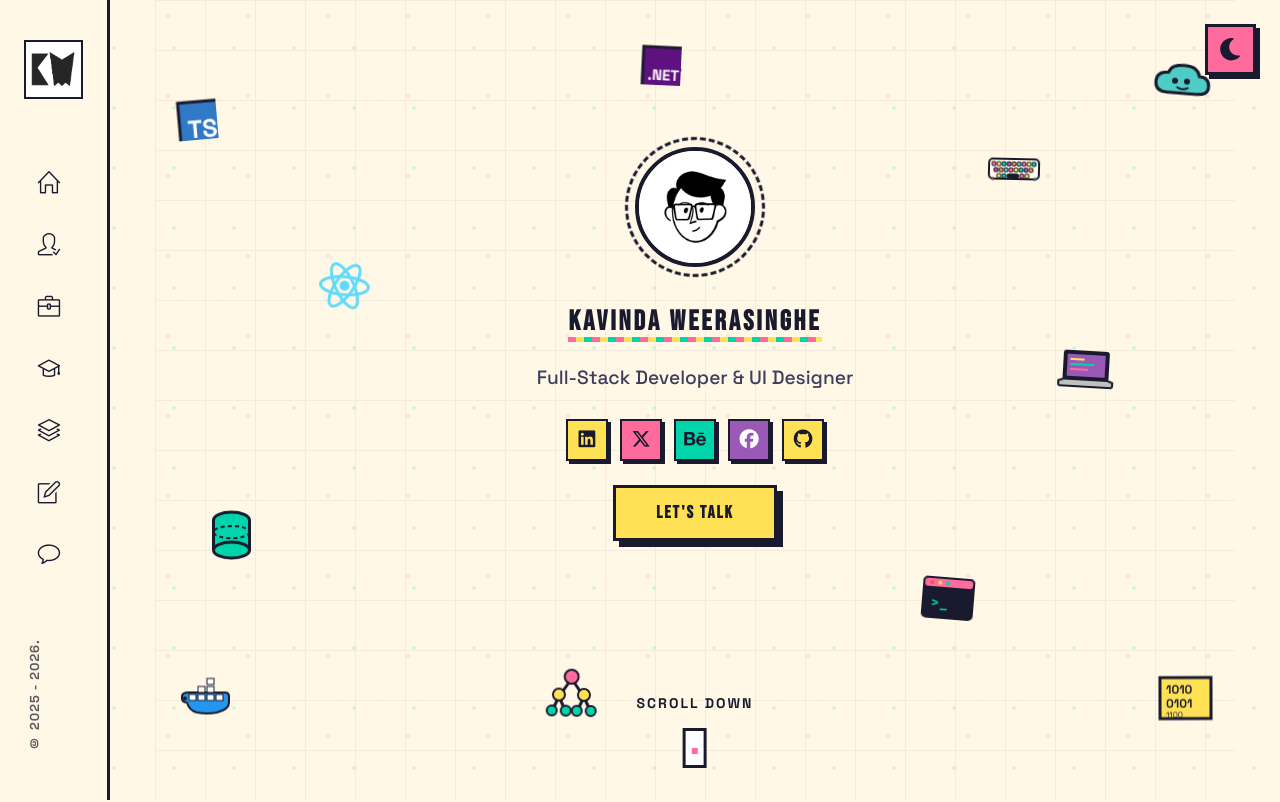
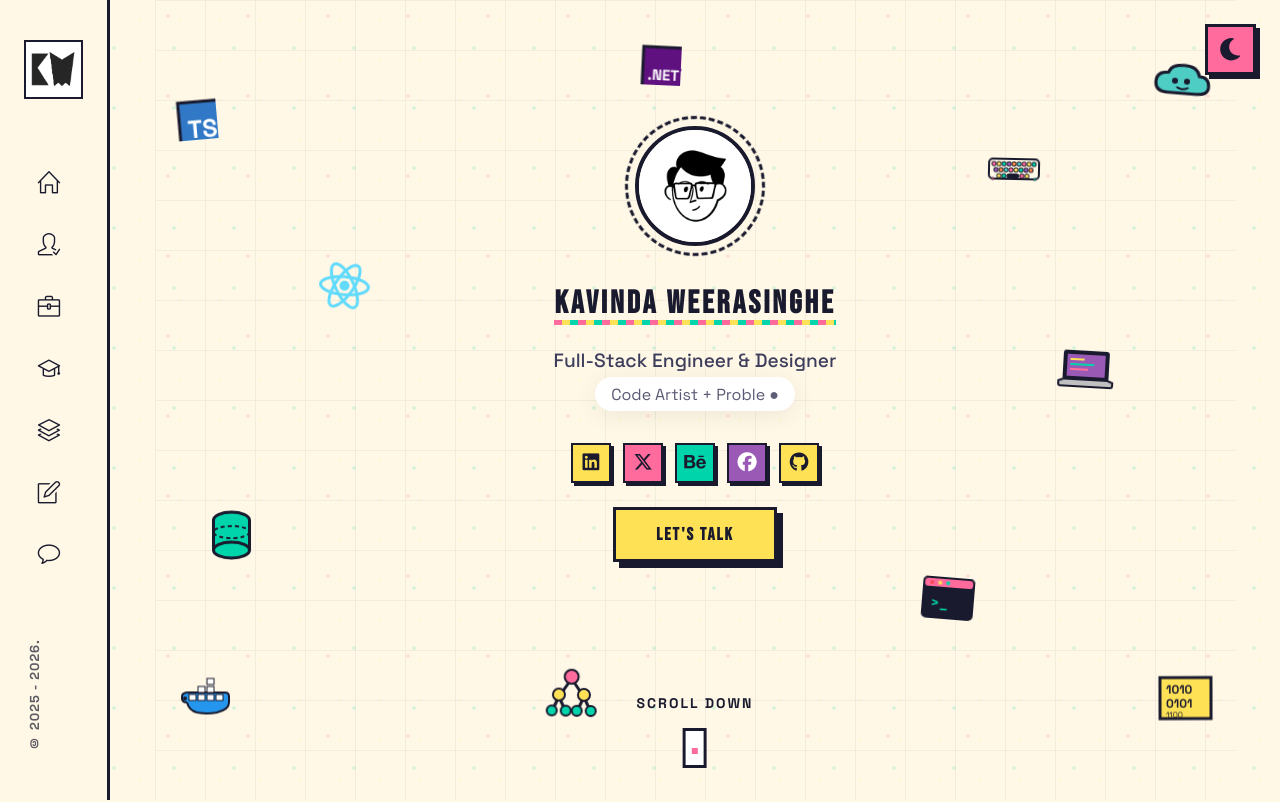
Before and after one commit to foverokavindz/fovero-folio, a React (Vite) app: page / in a window 1280 px wide. Shown: the top 802 px of the page. Built offline with nearby package versions, Linux system fonts and the light colour scheme.

Commit message:
Update about me

```diff
--- a/src/App.jsx
+++ b/src/App.jsx
@@ -1,25 +1,18 @@
-import {
-  Testimonials,
-  Sidebar,
-  Services,
-  Resume,
-  Pricing,
-  Portfolio,
-  Home,
-  Contact,
-  Blog,
-  About,
-  TechStack,
-} from './components';
+import { Testimonials, Sidebar, Services, Resume, Pricing, Portfolio, Home, Contact, Blog, About, TechStack } from './components';
 import './App.css';
 import ThemeToggle from './components/themeToggle/ThemeToggle';
+import ClickSpark from './animations/ClickSpark';
+import { useTheme } from './context/theme';
 
 function App() {
+	const { isDarkMode } = useTheme();
 	return (
 		<>
 			<ThemeToggle />
 			<Sidebar />
 			<main className="main">
+				<ClickSpark sparkColor={isDarkMode ? '#FF4757' : '#1A1A2E'} sparkSize={20} sparkRadius={70} sparkCount={10} duration={800} extraScale={1.2}>
+					<>
 						<Home />
 						<About />
 						<Services />
@@ -30,6 +23,8 @@ function App() {
 						<Blog />
 						<Testimonials />
 						<Contact />
+					</>
+				</ClickSpark>
 			</main>
 		</>
 	);
--- /dev/null
+++ b/src/animations/ClickSpark.jsx
@@ -0,0 +1,161 @@
+import { useRef, useEffect, useCallback } from 'react';
+
+const ClickSpark = ({
+  sparkColor = '#fff',
+  sparkSize = 10,
+  sparkRadius = 15,
+  sparkCount = 8,
+  duration = 400,
+  easing = 'ease-out',
+  extraScale = 1.0,
+  children
+}) => {
+  const canvasRef = useRef(null);
+  const sparksRef = useRef([]);
+  const startTimeRef = useRef(null);
+
+  useEffect(() => {
+    const canvas = canvasRef.current;
+    if (!canvas) return;
+
+    const parent = canvas.parentElement;
+    if (!parent) return;
+
+    let resizeTimeout;
+
+    const resizeCanvas = () => {
+      const { width, height } = parent.getBoundingClientRect();
+      if (canvas.width !== width || canvas.height !== height) {
+        canvas.width = width;
+        canvas.height = height;
+      }
+    };
+
+    const handleResize = () => {
+      clearTimeout(resizeTimeout);
+      resizeTimeout = setTimeout(resizeCanvas, 100);
+    };
+
+    const ro = new ResizeObserver(handleResize);
+    ro.observe(parent);
+
+    resizeCanvas();
+
+    return () => {
+      ro.disconnect();
+      clearTimeout(resizeTimeout);
+    };
+  }, []);
+
+  const easeFunc = useCallback(
+    t => {
+      switch (easing) {
+        case 'linear':
+          return t;
+        case 'ease-in':
+          return t * t;
+        case 'ease-in-out':
+          return t < 0.5 ? 2 * t * t : -1 + (4 - 2 * t) * t;
+        default:
+          return t * (2 - t);
+      }
+    },
+    [easing]
+  );
+
+  useEffect(() => {
+    const canvas = canvasRef.current;
+    if (!canvas) return;
+    const ctx = canvas.getContext('2d');
+
+    let animationId;
+
+    const draw = timestamp => {
+      if (!startTimeRef.current) {
+        startTimeRef.current = timestamp;
+      }
+      ctx.clearRect(0, 0, canvas.width, canvas.height);
+
+      sparksRef.current = sparksRef.current.filter(spark => {
+        const elapsed = timestamp - spark.startTime;
+        if (elapsed >= duration) {
+          return false;
+        }
+
+        const progress = elapsed / duration;
+        const eased = easeFunc(progress);
+
+        const distance = eased * sparkRadius * extraScale;
+        const lineLength = sparkSize * (1 - eased);
+
+        const x1 = spark.x + distance * Math.cos(spark.angle);
+        const y1 = spark.y + distance * Math.sin(spark.angle);
+        const x2 = spark.x + (distance + lineLength) * Math.cos(spark.angle);
+        const y2 = spark.y + (distance + lineLength) * Math.sin(spark.angle);
+
+        ctx.strokeStyle = sparkColor;
+        ctx.lineWidth = 2;
+        ctx.beginPath();
+        ctx.moveTo(x1, y1);
+        ctx.lineTo(x2, y2);
+        ctx.stroke();
+
+        return true;
+      });
+
+      animationId = requestAnimationFrame(draw);
+    };
+
+    animationId = requestAnimationFrame(draw);
+
+    return () => {
+      cancelAnimationFrame(animationId);
+    };
+  }, [sparkColor, sparkSize, sparkRadius, sparkCount, duration, easeFunc, extraScale]);
+
+  const handleClick = e => {
+    const canvas = canvasRef.current;
+    if (!canvas) return;
+    const rect = canvas.getBoundingClientRect();
+    const x = e.clientX - rect.left;
+    const y = e.clientY - rect.top;
+
+    const now = performance.now();
+    const newSparks = Array.from({ length: sparkCount }, (_, i) => ({
+      x,
+      y,
+      angle: (2 * Math.PI * i) / sparkCount,
+      startTime: now
+    }));
+
+    sparksRef.current.push(...newSparks);
+  };
+
+  return (
+    <div
+      style={{
+        position: 'relative',
+        width: '100%',
+        height: '100%'
+      }}
+      onClick={handleClick}
+    >
+      <canvas
+        ref={canvasRef}
+        style={{
+          width: '100%',
+          height: '100%',
+          display: 'block',
+          userSelect: 'none',
+          position: 'absolute',
+          top: 0,
+          left: 0,
+          pointerEvents: 'none'
+        }}
+      />
+      {children}
+    </div>
+  );
+};
+
+export default ClickSpark;
--- /dev/null
+++ b/src/animations/textType/TextType.css
@@ -0,0 +1,14 @@
+.text-type {
+	display: inline-block;
+	white-space: pre-wrap;
+}
+
+.text-type__cursor {
+	margin-left: 0.25rem;
+	display: inline-block;
+	opacity: 1;
+}
+
+.text-type__cursor--hidden {
+	display: none;
+}
--- /dev/null
+++ b/src/animations/textType/TextType.jsx
@@ -0,0 +1,135 @@
+'use client';
+
+import { useEffect, useRef, useState, createElement, useMemo, useCallback } from 'react';
+import { gsap } from 'gsap';
+import './TextType.css';
+
+const TextType = ({ text, as: Component = 'div', typingSpeed = 50, initialDelay = 0, pauseDuration = 2000, deletingSpeed = 30, loop = true, className = '', showCursor = true, hideCursorWhileTyping = false, cursorCharacter = '|', cursorClassName = '', cursorBlinkDuration = 0.5, textColors = [], variableSpeed, onSentenceComplete, startOnVisible = false, reverseMode = false, ...props }) => {
+	const [displayedText, setDisplayedText] = useState('');
+	const [currentCharIndex, setCurrentCharIndex] = useState(0);
+	const [isDeleting, setIsDeleting] = useState(false);
+	const [currentTextIndex, setCurrentTextIndex] = useState(0);
+	const [isVisible, setIsVisible] = useState(!startOnVisible);
+	const cursorRef = useRef(null);
+	const containerRef = useRef(null);
+
+	const textArray = useMemo(() => (Array.isArray(text) ? text : [text]), [text]);
+
+	const getRandomSpeed = useCallback(() => {
+		if (!variableSpeed) return typingSpeed;
+		const { min, max } = variableSpeed;
+		return Math.random() * (max - min) + min;
+	}, [variableSpeed, typingSpeed]);
+
+	const getCurrentTextColor = () => {
+		if (textColors.length === 0) return;
+		return textColors[currentTextIndex % textColors.length];
+	};
+
+	useEffect(() => {
+		if (!startOnVisible || !containerRef.current) return;
+
+		const observer = new IntersectionObserver(
+			(entries) => {
+				entries.forEach((entry) => {
+					if (entry.isIntersecting) {
+						setIsVisible(true);
+					}
+				});
+			},
+			{ threshold: 0.1 }
+		);
+
+		observer.observe(containerRef.current);
+		return () => observer.disconnect();
+	}, [startOnVisible]);
+
+	useEffect(() => {
+		if (showCursor && cursorRef.current) {
+			gsap.set(cursorRef.current, { opacity: 1 });
+			gsap.to(cursorRef.current, {
+				opacity: 0,
+				duration: cursorBlinkDuration,
+				repeat: -1,
+				yoyo: true,
+				ease: 'power2.inOut',
+			});
+		}
+	}, [showCursor, cursorBlinkDuration]);
+
+	useEffect(() => {
+		if (!isVisible) return;
+
+		let timeout;
+		const currentText = textArray[currentTextIndex];
+		const processedText = reverseMode ? currentText.split('').reverse().join('') : currentText;
+
+		const executeTypingAnimation = () => {
+			if (isDeleting) {
+				if (displayedText === '') {
+					setIsDeleting(false);
+					if (currentTextIndex === textArray.length - 1 && !loop) {
+						return;
+					}
+
+					if (onSentenceComplete) {
+						onSentenceComplete(textArray[currentTextIndex], currentTextIndex);
+					}
+
+					setCurrentTextIndex((prev) => (prev + 1) % textArray.length);
+					setCurrentCharIndex(0);
+					timeout = setTimeout(() => {}, pauseDuration);
+				} else {
+					timeout = setTimeout(() => {
+						setDisplayedText((prev) => prev.slice(0, -1));
+					}, deletingSpeed);
+				}
+			} else {
+				if (currentCharIndex < processedText.length) {
+					timeout = setTimeout(
+						() => {
+							setDisplayedText((prev) => prev + processedText[currentCharIndex]);
+							setCurrentCharIndex((prev) => prev + 1);
+						},
+						variableSpeed ? getRandomSpeed() : typingSpeed
+					);
+				} else if (textArray.length >= 1) {
+					if (!loop && currentTextIndex === textArray.length - 1) return;
+					timeout = setTimeout(() => {
+						setIsDeleting(true);
+					}, pauseDuration);
+				}
+			}
+		};
+
+		if (currentCharIndex === 0 && !isDeleting && displayedText === '') {
+			timeout = setTimeout(executeTypingAnimation, initialDelay);
+		} else {
+			executeTypingAnimation();
+		}
+
+		return () => clearTimeout(timeout);
+		// eslint-disable-next-line react-hooks/exhaustive-deps
+	}, [currentCharIndex, displayedText, isDeleting, typingSpeed, deletingSpeed, pauseDuration, textArray, currentTextIndex, loop, initialDelay, isVisible, reverseMode, variableSpeed, onSentenceComplete]);
+
+	const shouldHideCursor = hideCursorWhileTyping && (currentCharIndex < textArray[currentTextIndex].length || isDeleting);
+
+	return createElement(
+		Component,
+		{
+			ref: containerRef,
+			className: `text-type ${className}`,
+			...props,
+		},
+		<span className="text-type__content" style={{ color: getCurrentTextColor() || 'inherit' }}>
+			{displayedText}
+		</span>,
+		showCursor && (
+			<span ref={cursorRef} className={`text-type__cursor ${cursorClassName} ${shouldHideCursor ? 'text-type__cursor--hidden' : ''}`}>
+				{cursorCharacter}
+			</span>
+		)
+	);
+};
+
+export default TextType;
--- a/src/components/home/Home.css
+++ b/src/components/home/Home.css
@@ -1,3 +1,21 @@
+/* Memphis-style background for TextType */
+.memphis-bg-texttype {
+	position: relative;
+	display: inline-block;
+	margin: 0rem 0 0.5rem 0;
+	padding: 0.2rem 1rem;
+	background: var(--container-color);
+	border-radius: 1.5rem;
+	box-shadow: 0 4px 24px 0 rgba(0, 0, 0, 0.07);
+	z-index: 1;
+	overflow: visible;
+	color: color-mix(in srgb, var(--text-color) 85%, transparent);
+}
+
+.memphis-bg-texttype > * {
+	position: relative;
+	z-index: 1;
+}
 /* MEMPHIS DESIGN - HOME SECTION */
 .home {
 	position: relative;
@@ -17,9 +35,7 @@
 	left: 0;
 	right: 0;
 	bottom: 0;
-  background-image:
-    linear-gradient(var(--memphis-black) 1px, transparent 1px),
-    linear-gradient(90deg, var(--memphis-black) 1px, transparent 1px);
+	background-image: linear-gradient(var(--memphis-black) 1px, transparent 1px), linear-gradient(90deg, var(--memphis-black) 1px, transparent 1px);
 	background-size: 50px 50px;
 	opacity: 0.05;
 	z-index: 0;
@@ -114,22 +130,36 @@
 }
 
 @keyframes spin-slow {
-  from { transform: rotate(0deg); }
-  to { transform: rotate(360deg); }
+	from {
+		transform: rotate(0deg);
+	}
+	to {
+		transform: rotate(360deg);
+	}
 }
 
 @keyframes bounce-shape {
-  0%, 100% { transform: translateY(0) rotate(0deg); }
-  50% { transform: translateY(-8px) rotate(10deg); }
+	0%,
+	100% {
+		transform: translateY(0) rotate(0deg);
+	}
+	50% {
+		transform: translateY(-8px) rotate(10deg);
+	}
 }
 
 @keyframes float-dot {
-  0%, 100% { transform: translateY(0); }
-  50% { transform: translateY(-6px); }
+	0%,
+	100% {
+		transform: translateY(0);
+	}
+	50% {
+		transform: translateY(-6px);
+	}
 }
 
 .home__name {
-  font-size: 1.75rem;
+	font-size: 2rem;
 	font-weight: var(--font-bold);
 	margin-bottom: 0.5rem;
 	font-family: var(--heading-font);
@@ -146,15 +176,7 @@
 	left: 0;
 	width: 100%;
 	height: 5px;
-  background: repeating-linear-gradient(
-    90deg,
-    var(--memphis-pink),
-    var(--memphis-pink) 8px,
-    var(--memphis-yellow) 8px,
-    var(--memphis-yellow) 16px,
-    var(--memphis-teal) 16px,
-    var(--memphis-teal) 24px
-  );
+	background: repeating-linear-gradient(90deg, var(--memphis-pink), var(--memphis-pink) 8px, var(--memphis-yellow) 8px, var(--memphis-yellow) 16px, var(--memphis-teal) 16px, var(--memphis-teal) 24px);
 }
 
 .home__education {
@@ -175,8 +197,8 @@
 .home__social-link {
 	color: var(--memphis-black);
 	font-size: 1.2rem;
-  width: 42px;
-  height: 42px;
+	width: 40px;
+	height: 40px;
 	display: flex;
 	align-items: center;
 	justify-content: center;
@@ -276,7 +298,8 @@
 }
 
 @keyframes memphis-float {
-  0%, 100% {
+	0%,
+	100% {
 		transform: translateY(0) rotate(0deg);
 	}
 	25% {
--- a/src/components/home/Home.jsx
+++ b/src/components/home/Home.jsx
@@ -4,6 +4,7 @@ import Me from '../../assets/myface.png';
 import HeaderSocials from './HeaderSocials';
 import ScrollDown from './ScrollDown';
 import Shapes from './Shapes';
+import TextType from '../../animations/textType/TextType';
 
 const Home = () => {
 	return (
@@ -11,12 +12,13 @@ const Home = () => {
 			<div className="intro">
 				<div className="home__img-wrapper">
 					<img src={Me} alt="" className="home__img" />
-          <div className="home__img-decoration">
-
-          </div>
+					<div className="home__img-decoration"></div>
 				</div>
 				<h1 className="home__name">Kavinda Weerasinghe</h1>
-        <span className="home__education">Full-Stack Developer & UI Designer</span>
+				<span className="home__education">Full-Stack Engineer & Designer</span>
+				<div className="memphis-bg-texttype">
+					<TextType text={['Crafting Code & Shaping Solution', 'Code Artist + Problem Solver', 'Simplifying Complexity + Enhancing Experience']} typingSpeed={75} pauseDuration={2000} showCursor={true} cursorCharacter="●" />
+				</div>
 				<HeaderSocials />
 				<a href="#contact" className="btn">
 					Let's Talk
```
Lines whose indentation alone changed are shown as unchanged.
